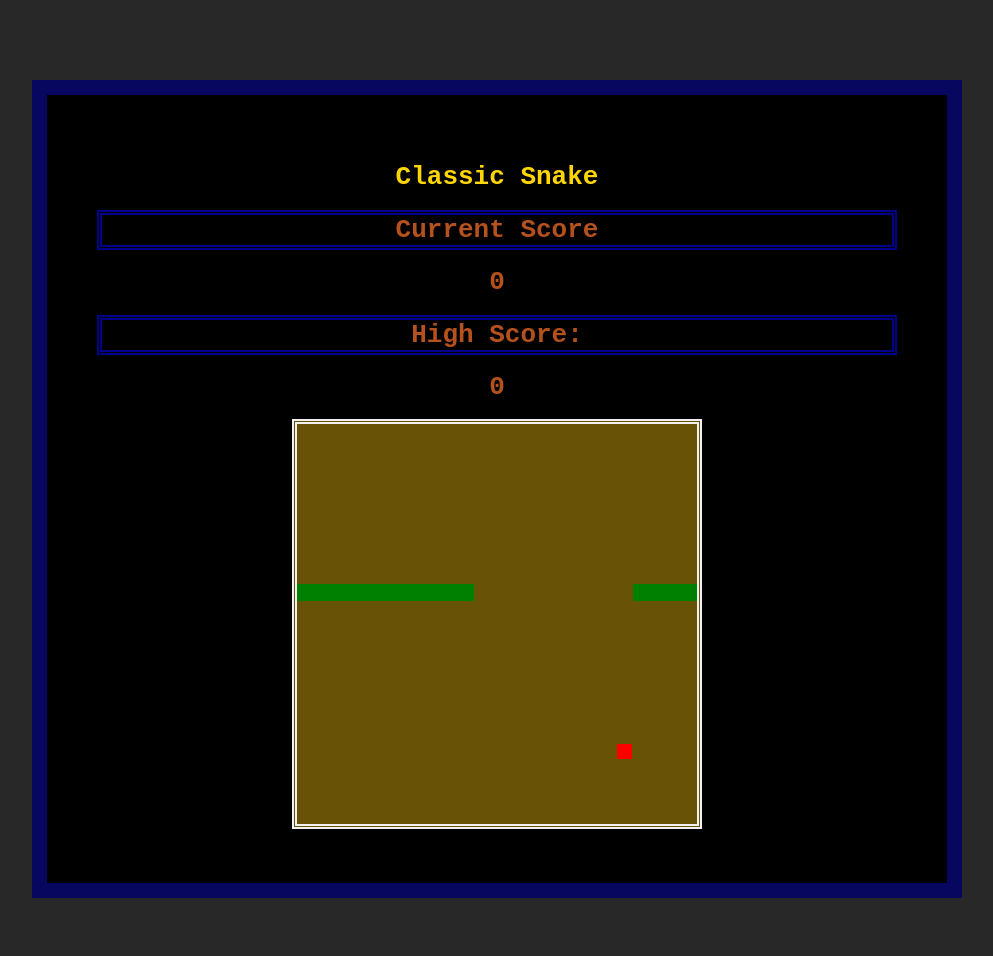
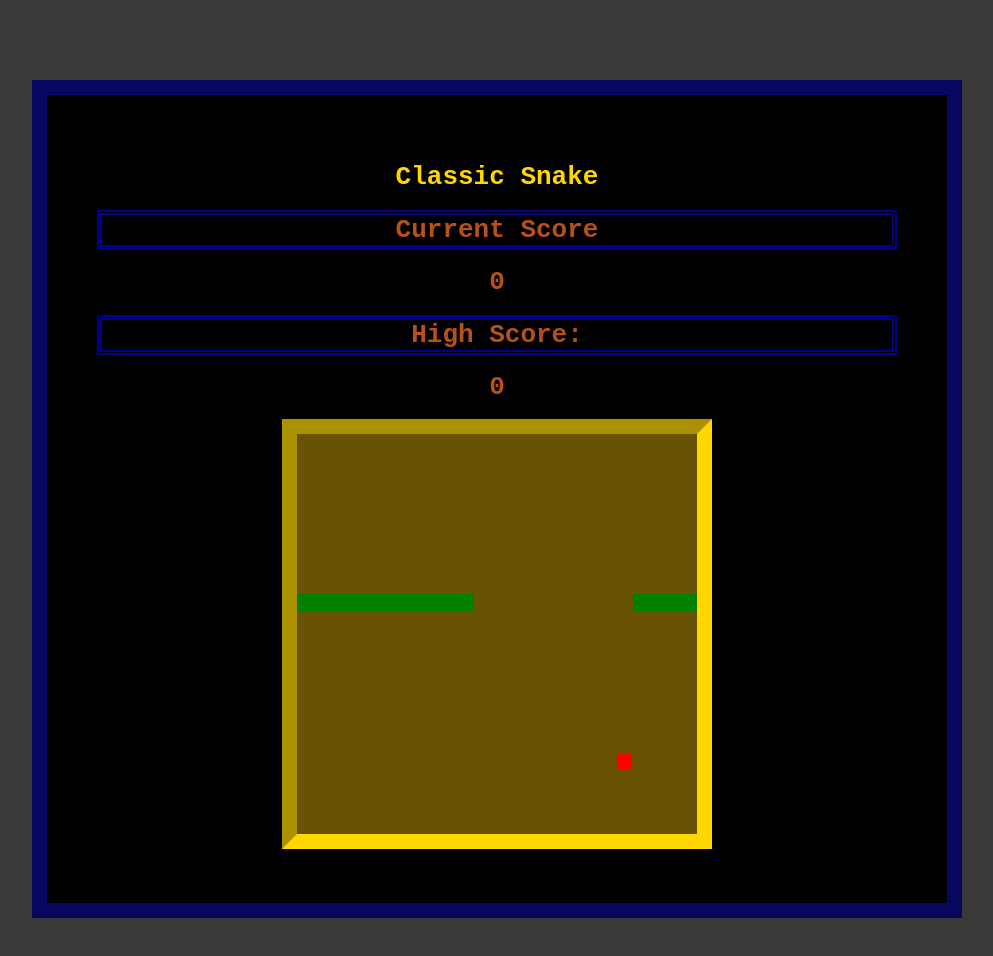
Before and after one commit to ZachMcD223/Snake-Game, a plain HTML site: page index.html in a window 1280 px wide. Shown: the whole page, without its empty margins (56-1049 px from the left). Drawn offline with Linux system fonts and the light colour scheme.

Commit message:
changed border colors

```diff
--- a/style.css
+++ b/style.css
@@ -1,5 +1,5 @@
 body
-{background-color: rgba(20, 19, 19, 0.908);
+{background-color:rgb(59, 56, 56);
 text-align:center;
 font-family: monospace;
 }
@@ -17,6 +17,6 @@ padding: 50px;
 margin: 80px;
 }
  #game
- {border-style: double;border-color: rgb(240, 240, 242);border-width: 5px;
+ {border-style: inset;border-color: gold; border-width: 15px;
 background-color:rgba(106, 84, 6, 0.975)
  }
```
Also changed, not shown: index.html (+1 -0 lines), 2 other files.
